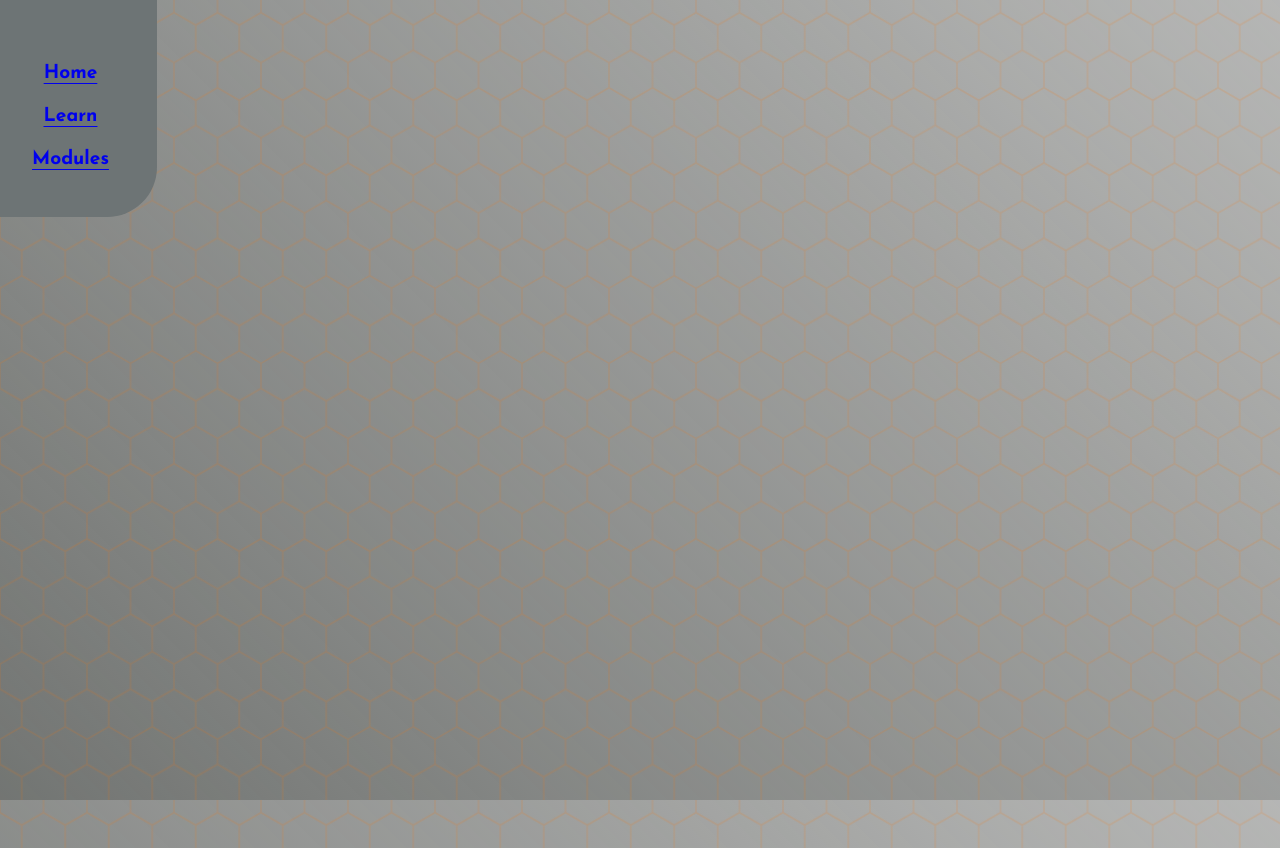
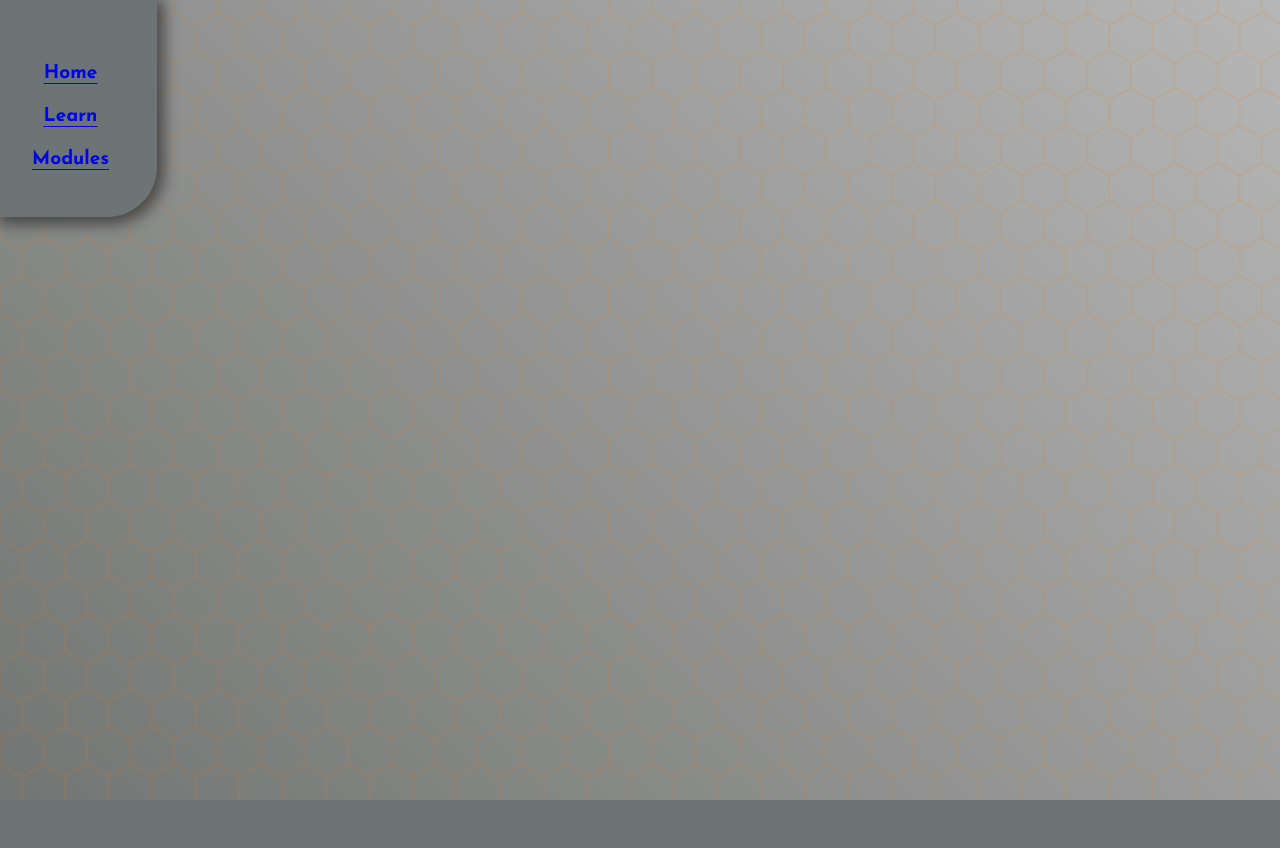
Before and after one commit to lalli-oni/nushell-modules, a plain HTML site: page docs/index.html in a window 1280 px wide. After the commit the page ends 800 px from the top, so only its background shows below. Drawn offline with Linux system fonts and the light colour scheme.

Commit message:
Bug fix: main margin shifting nav bar Add shadow to nav bar

```diff
--- a/docs/style.css
+++ b/docs/style.css
@@ -31,10 +31,6 @@ body {
     margin: 0;
 }
 
-main {
-    margin: 3rem;
-}
-
 main h1 {
     font-family: "Fjalla One";
     color: var(--primary-color);
@@ -42,6 +38,7 @@ main h1 {
 }
 
 main section {
+    padding: 2rem;
     display: flex;
     flex-direction: column;
     gap: 2rem;
@@ -51,6 +48,7 @@ nav {
     background: var(--background-color);
     border-radius: 0 0 50px 0;
     height: fit-content;
+    box-shadow: 3px 3px 15px 4px rgba(0,0,0,0.50);
 }
 
 nav > ol {
```
